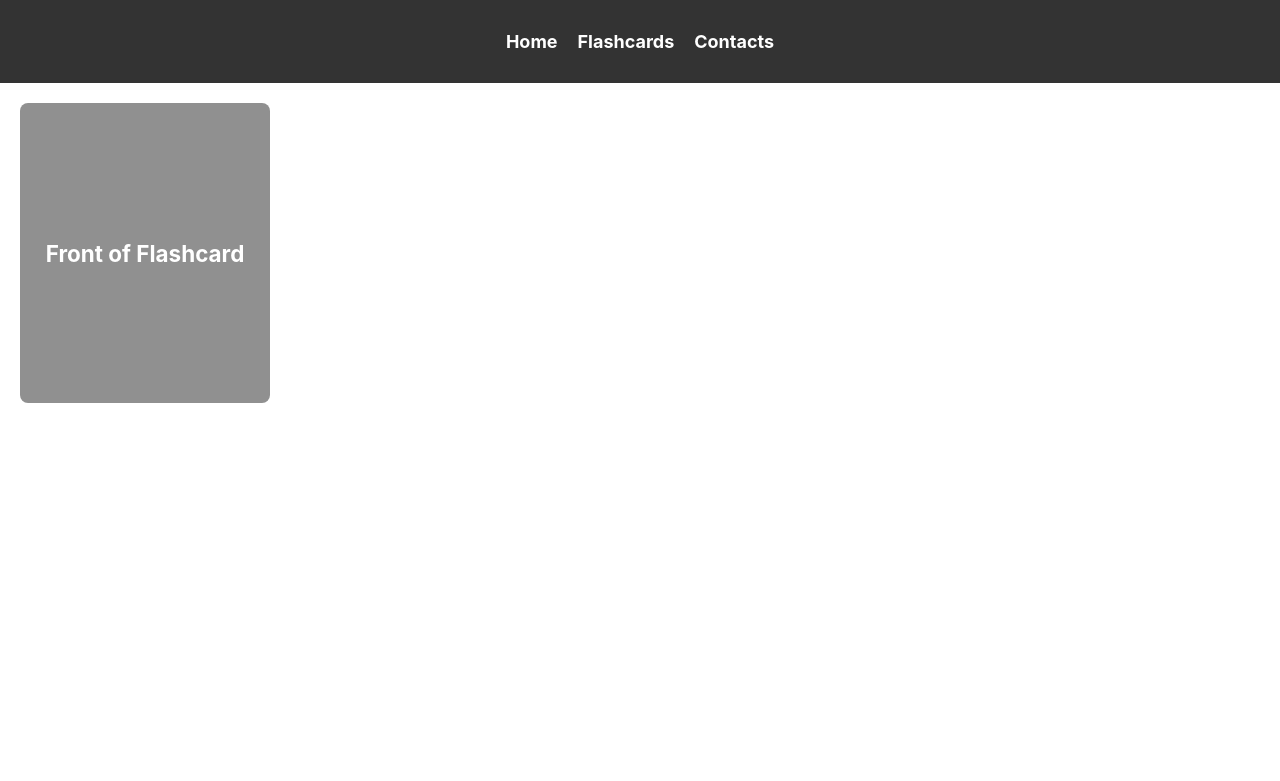
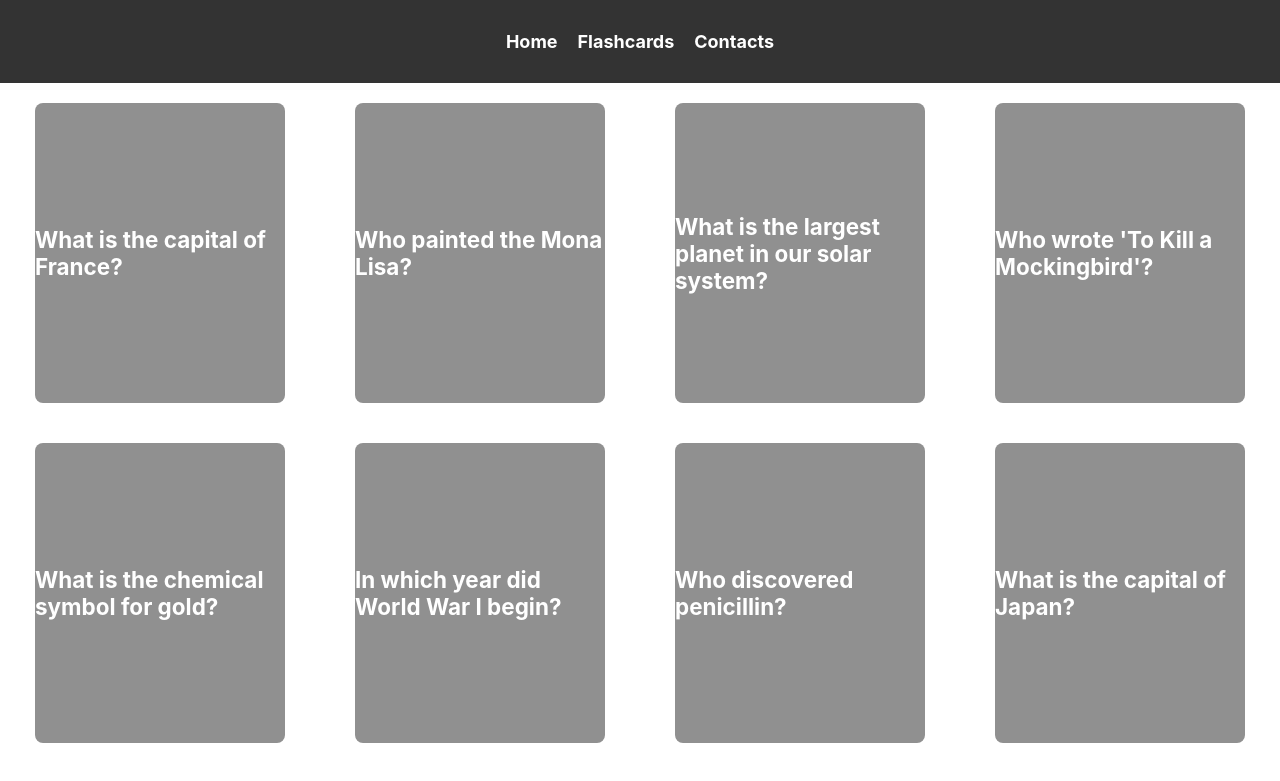
Before and after one commit to FerayGuluzada/Assignment-3, a React (Create React App) app: page /flashcards in a window 1280 px wide. Shown: the top 781 px of the page. Built offline with nearby package versions, Linux system fonts and the light colour scheme; data requests are answered from the project's data file.

Commit message:
Flashcards Update

```diff
--- a/src/pages/Flashcards.js
+++ b/src/pages/Flashcards.js
@@ -1,18 +1,39 @@
-import React from 'react';
+import React, { useState, useEffect } from 'react';
+import axios from 'axios';
 import './Flashcards.css';
+const FlashcardsPage = () => {
+  const [flashcards, setFlashcards] = useState([]);
 
-const FlashcardsPage = () => {
+  useEffect(() => {
+    axios
+      .get('http://localhost:3001/cards')
+      .then((res) => {
+        const transformedData = res.data.map((questionItem, index) => ({
+          id: `${index}-${Date.now()}`,
+          question: questionItem.front,
+          answer: questionItem.back,
+        }));
+        setFlashcards(transformedData);
+      })
+      .catch((error) => {
+        console.error('Error fetching data:', error);
+      });
+  }, []);
+
   return (
-    <div className="flashcard">
-      <div className="front">
-        <h3>Front of Flashcard</h3>
-      </div>
-      <div className="back">
-        <p>Back of Flashcard</p>
-      </div>
+    <div className="flashcard-container"> {}
+      {flashcards.map((flashcard) => (
+        <div key={flashcard.id} className="flashcard">
+          <div className="front">
+            <h3>{flashcard.question}</h3>
+          </div>
+          <div className="back">
+            <p>Answer: {flashcard.answer}</p>
+          </div>
+        </div>
+      ))}
     </div>
   );
 };
 
-//database to be imported next, have some ideas after research
 export default FlashcardsPage;
```
